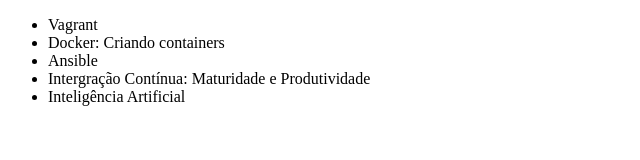
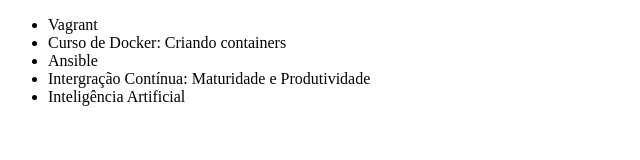
Before and after one commit to Akiira23/alura-git, a plain HTML site: page index.html in a window 1280 px wide. Shown: the full height of the page, 0-640 px from the left. Drawn offline with Linux system fonts and the light colour scheme.

Commit message:
atualizando curso de docker

```diff
--- a/index.html
+++ b/index.html
@@ -7,7 +7,7 @@
 <body>
 	<ul>
 		<li>Vagrant</li>
-		<li>Docker: Criando containers</li>
+		<li>Curso de Docker: Criando containers</li>
 		<li>Ansible</li>
 		<li>Intergração Contínua: Maturidade e Produtividade</li>
 		<li>Inteligência Artificial</li>
```
